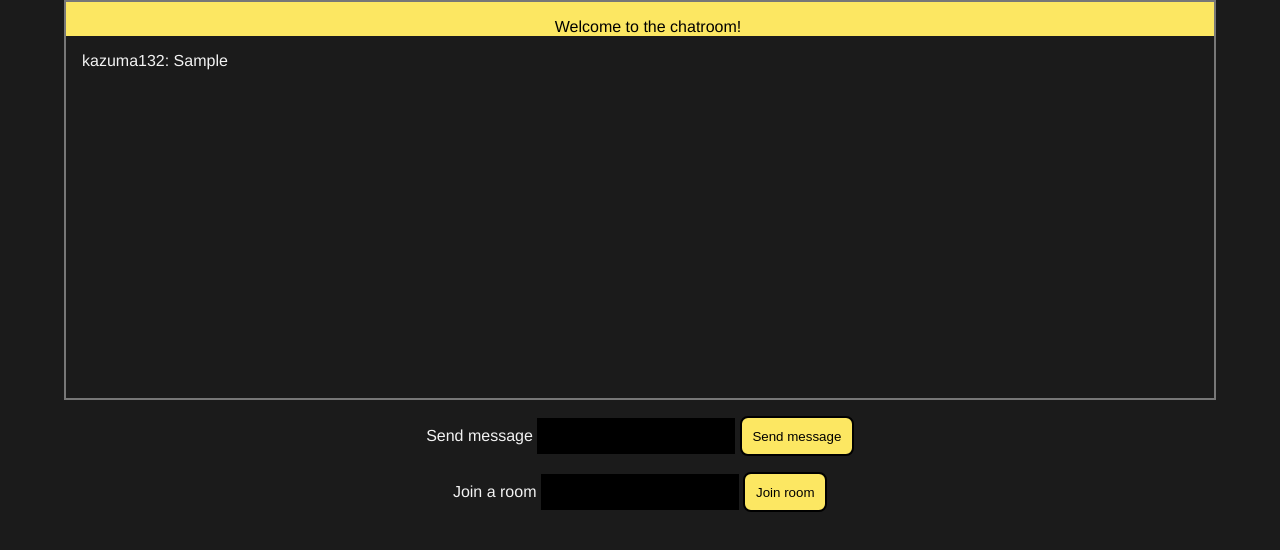
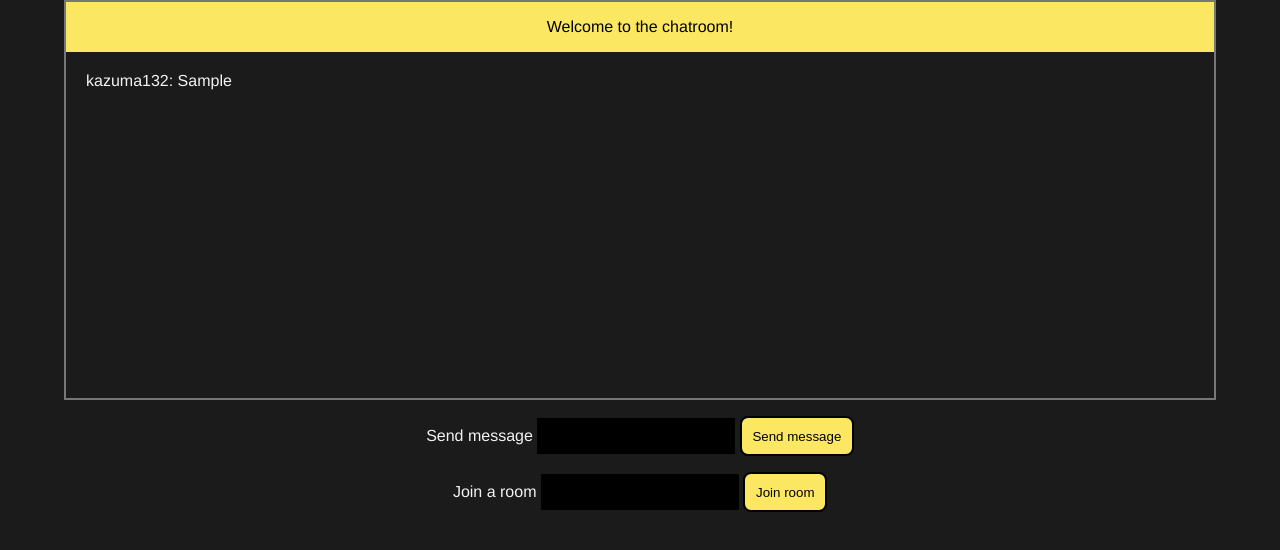
Before and after one commit to heikkikoodaa/Chat-application-practice, a website built with Vite: page client/index.html in a window 1280 px wide. Both pictures are taken after typing "Sample" into the empty fields and a click on the button "Send message". Built offline with nearby package versions, Linux system fonts and the light colour scheme; files whose address does not match are found by name.

Commit message:
Minor tweaking

```diff
--- a/client/client.js
+++ b/client/client.js
@@ -2,6 +2,7 @@ import { io } from 'socket.io-client';
 import { users } from './users';
 
 const messageWindow = document.getElementById('message-window');
+const messages = document.getElementById('messages');
 const welcomeBanner = document.getElementById('welcome-banner');
 const sendMessageForm = document.getElementById('send-message-form');
 const onlineUsers = document.getElementById('online-users');
@@ -39,29 +40,27 @@ socket.on('connect', () => {
   welcomeBanner.innerText = `Welcome to the chatroom!\n Your unique chatID is ${socket.id}\n Your username is ${username}`;
   socket.emit('user-join', username);
   newMessage(`Welcome to the chatroom ${username}`);
-  updateOnlineUsers();
+  // updateOnlineUsers();
 });
 
 socket.on('send-message', (incomingMessage) => {
-  const p = document.createElement('p');
-  p.innerText = incomingMessage;
-  messageWindow.appendChild(p);
+  appendMessage(incomingMessage);
 });
 
 socket.on('user-left', (username) => {
   appendMessage(`User ${username} went offline!`);
-  updateOnlineUsers();
+  // updateOnlineUsers();
 });
 
 const appendMessage = (msg) => {
   const p = document.createElement('p');
   p.innerText = msg;
-  messageWindow.appendChild(p);
+  messages.appendChild(p);
 };
 
-const updateOnlineUsers = () => {
-  console.log(users);
-};
+// const updateOnlineUsers = () => {
+//   console.log(users);
+// };
 
 sendMessageForm.addEventListener('submit', (e) => {
   e.preventDefault();
--- a/client/index.html
+++ b/client/index.html
@@ -9,7 +9,10 @@
   </head>
   <body>
     <div id="message-window">
-      <p id="welcome-banner">Welcome to the chatroom!</p>
+      <div>
+        <p id="welcome-banner">Welcome to the chatroom!</p>
+      </div>
+      <div id="messages"></div>
     </div>
     <div id="container">
       <form id="send-message-form">
--- a/client/package.json
+++ b/client/package.json
@@ -4,7 +4,8 @@
   "description": "",
   "main": "client.js",
   "scripts": {
-    "start": "snowpack dev"
+    "start": "snowpack dev",
+    "build": "snowpack build"
   },
   "keywords": [],
   "author": "",
--- a/client/style.css
+++ b/client/style.css
@@ -25,15 +25,19 @@ body {
   overflow: auto;
 }
 
-#message-window p {
-  padding: 1rem 0 0 1rem;
+#messages {
+  padding: 1rem;
+}
+
+#messages p {
+  padding: 0.25rem;
 }
 
 #welcome-banner {
   background-color: #fce762;
   color: black;
   text-align: center;
-  padding: 0.5rem;
+  padding: 1rem 0;
 }
 
 #container {
```
